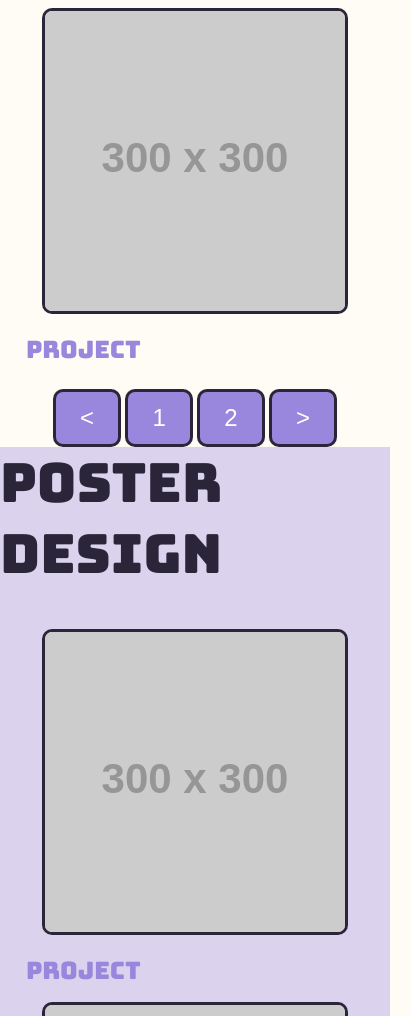
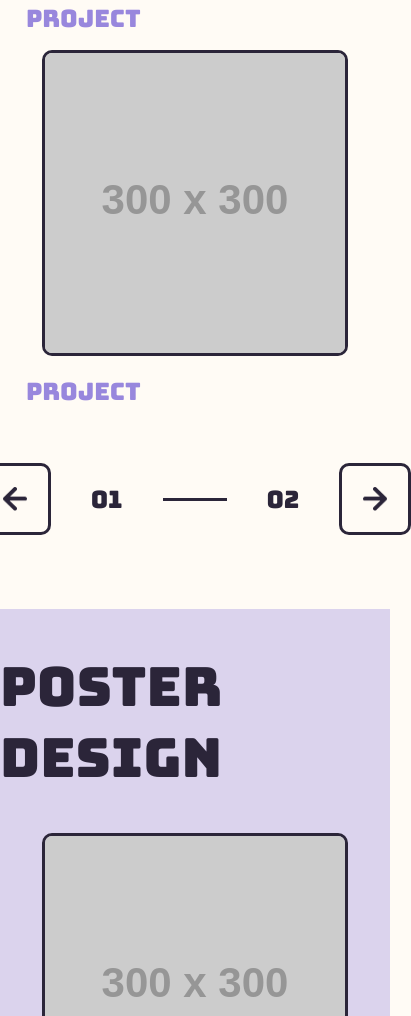
Before and after one commit to Starchild9224/Starchild9224.github.io, a plain HTML site: page artwork.html in a window 390 px wide. Shown: the part 984-2000 px from the top of the page, 411 px wide, since content can reach past the window. Drawn offline with Linux system fonts and the light colour scheme; placeholder pictures from the web are drawn by us; a web font is replaced by a local one.

Commit message:
update hero image size for home and about page. Add pagination UI for artwork page.

```diff
--- a/artwork.html
+++ b/artwork.html
@@ -27,7 +27,7 @@
         </nav>
     </header>
 
-    <section id="poser-section">
+    <section id="poser-section" class="artwork-section">
         <h1>Poster design</h1>
         <div class="cards-container">
             <article class="card">
@@ -44,14 +44,15 @@
             </article>
         </div>
         <div class="pagination">
-            <button class="page-button"><</button>
-            <button class="page-button">1</button>
-            <button class="page-button">2</button>
-            <button class="page-button">></button>
+            <button class="page-button"><img class="page-arrow" src="assets/arrow_left_black.png" alt="previous page"></button>
+            <button class="page-number-button">01</button>
+            <div class="page-break-line"></div>
+            <button class="page-number-button">02</button>
+            <button class="page-button"><img class="page-arrow" src="assets/arrow_right_black.png" alt="next page"></button>
         </div>
     </section>
 
-    <section id="graphic-section">
+    <section id="graphic-section" class="artwork-section">
         <h1>Poster design</h1>
         <div class="cards-container">
             <article class="card">
@@ -67,9 +68,16 @@
                 <h2 class="art-title">project</h2>
             </article>
         </div>
+        <div class="pagination">
+            <button class="page-button"><img class="page-arrow" src="assets/arrow_left_black.png" alt="previous page"></button>
+            <button class="page-number-button">01</button>
+            <div class="page-break-line"></div>
+            <button class="page-number-button">02</button>
+            <button class="page-button"><img class="page-arrow" src="assets/arrow_right_black.png" alt="next page"></button>
+        </div>
     </section>
 
-    <section id="watercolour-section">
+    <section id="watercolour-section" class="artwork-section">
         <h1>Poster design</h1>
         <div class="cards-container">
             <article class="card">
@@ -85,6 +93,13 @@
                 <h2 class="art-title">project</h2>
             </article>
         </div>
+        <div class="pagination">
+            <button class="page-button"><img class="page-arrow" src="assets/arrow_left_black.png" alt="previous page"></button>
+            <button class="page-number-button">01</button>
+            <div class="page-break-line"></div>
+            <button class="page-number-button">02</button>
+            <button class="page-button"><img class="page-arrow" src="assets/arrow_right_black.png" alt="next page"></button>
+        </div>
     </section>
 
     <footer>
--- a/styles/styles.css
+++ b/styles/styles.css
@@ -43,12 +43,23 @@ h1, h2 {
 }
 
 section {
-    margin: 2rem 0;
+    /* margin: 2rem 0; */
+    display: flex;
+    flex-direction: column;
+    align-items: center;
+    margin: 0 auto;
+    margin-top: 42px;
+    max-width: 1200px;
 }
 
 a {
     text-decoration: none;
     color: inherit;
+}
+
+#see-more-link {
+    /* width: 80%;
+    text-align: end; */
 }
 
 button {
@@ -113,12 +124,12 @@ nav .selected{
 /*      */
 /* CARD */
 /*      */
-section {
+/* section {
     display: flex;
     flex-direction: column;
     align-items: center;
     margin: 0 auto;
-}
+} */
 
 /* TODO: flex card size */
 .cards-container {
@@ -217,6 +228,12 @@ hr {
 
 /* ARTWORKS CARD */
 
+.artwork-section{
+    max-width: 100%;
+    margin: 0 auto;
+    padding: 42px 0;
+}
+
 #graphic-section {
     background-color: var(--primary-light);
 }
@@ -241,6 +258,51 @@ hr {
     color: var(--primary-color);
 }
 
+.pagination {
+    display: flex;
+    justify-content: center;
+    align-items: center;
+    gap: 1rem;
+    margin: 2rem 0;
+}
+.page-button {
+    width: 72px;
+    height: 72px;
+    padding: 21px;
+    background-color: transparent;
+    color: var(--primary-text);
+}
+
+.page-button:hover {
+    background-color: #9887dd7d;
+    /* color: var(--primary-color); */
+}
+
+.page-arrow {
+    width: 24px;
+    height: 24px;
+}
+
+.page-number-button {
+    font-family: "Bungee", sans-serif;
+    font-weight: 400;
+    border: none;
+    background-color: transparent;
+    color: var(--primary-text);
+}
+
+.page-number-button:hover {
+    background-color: transparent;
+    color: var(--primary-color);
+}
+
+.page-break-line {
+    display: inline-block;
+    width: 4rem;
+    height: 3px;
+    background-color: var(--primary-text);
+    margin: 0 auto;
+}
 
 
 
```
Also changed, not shown: about.html (+1 -3 lines), index.html (+1 -1 lines), styles/hero_styles.css (+93 -74 lines), assets/arrow_left_black.png (added), assets/arrow_right_black.png (added), assets/cursor.jpg (added), assets/hero/hero_face1.png, assets/hero/hero_face2.png, assets/hero/hero_face3.png, assets/hero/hero_face4.png.
